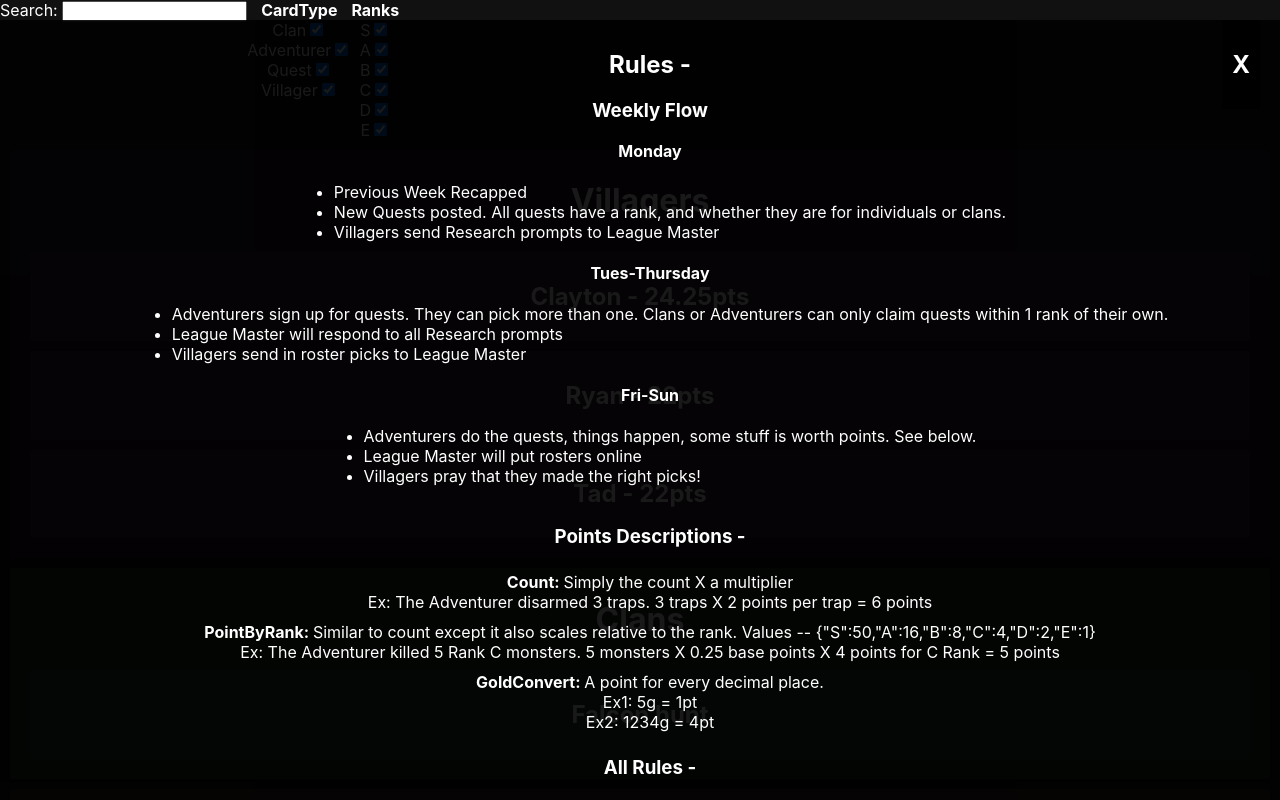
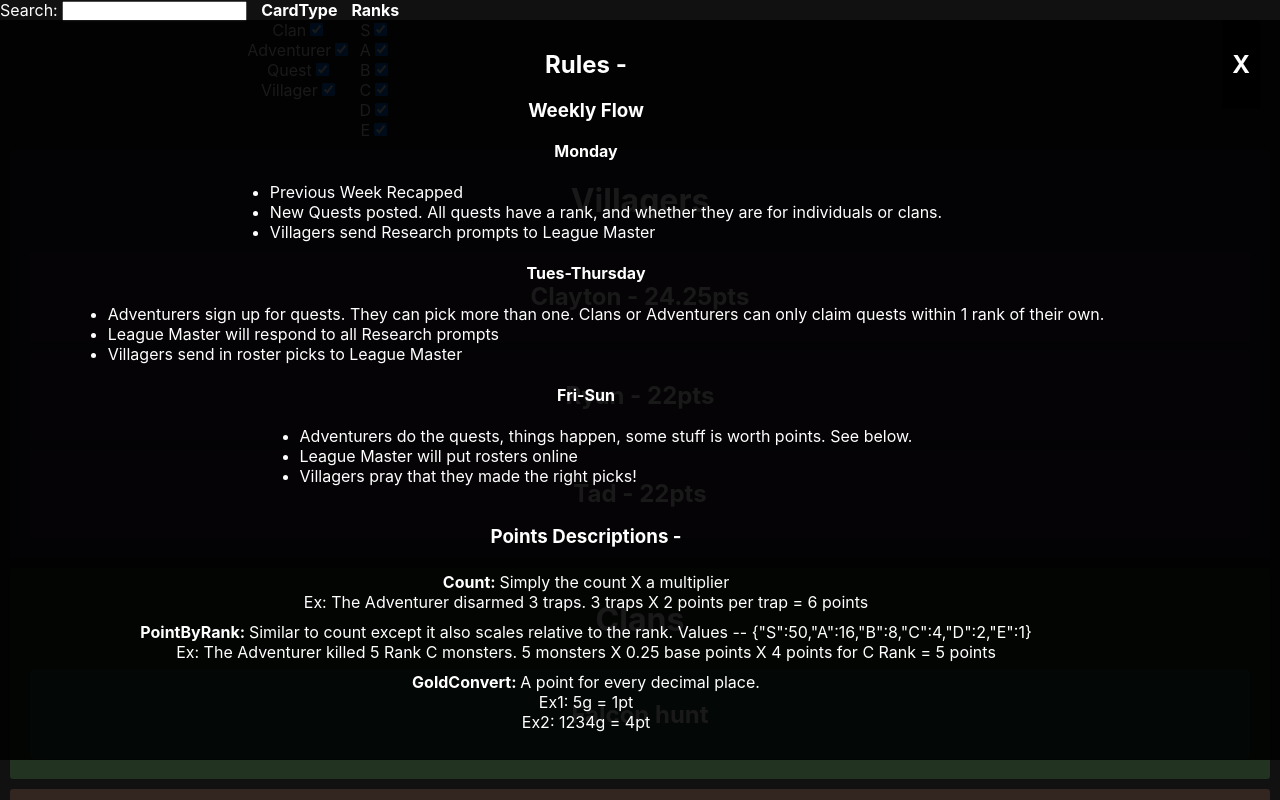
Before and after one commit to claytonweller/fantasy, a React (Create React App) app: page / in a window 1280 px wide. Both pictures are taken after a click on the button "Rules". Shown: the top 800 px of the page. Built offline with nearby package versions, Linux system fonts and the light colour scheme.

Commit message:
Scrollable rules

```diff
--- a/src/components/Rules.tsx
+++ b/src/components/Rules.tsx
@@ -13,6 +13,7 @@ export default function Rules (props: {rules: IRules, rankMultipliers: {[rank: s
         style={{
           display: rulesVisible ? 'none' : 'block',
           position: 'fixed',
+          overflowY:'auto',
           top: '0px',
           right: '0px',
           padding: '10px',
@@ -93,7 +94,13 @@ function RulesModal (props:{
       >
        <h2>X</h2>
       </div>
-
+      <div
+        style={{
+          overflowY: 'auto',
+          height: '90vh',
+          width: '90vw'
+        }}
+      >
         <h2>Rules -</h2>
         <h3>Weekly Flow</h3>
         <TitleList
@@ -145,5 +152,7 @@ function RulesModal (props:{
         <h3>All Rules - </h3>
         {formattedRules}
       </div>
+
+    </div>
     )
 }
```
Lines whose indentation alone changed are shown as unchanged.
